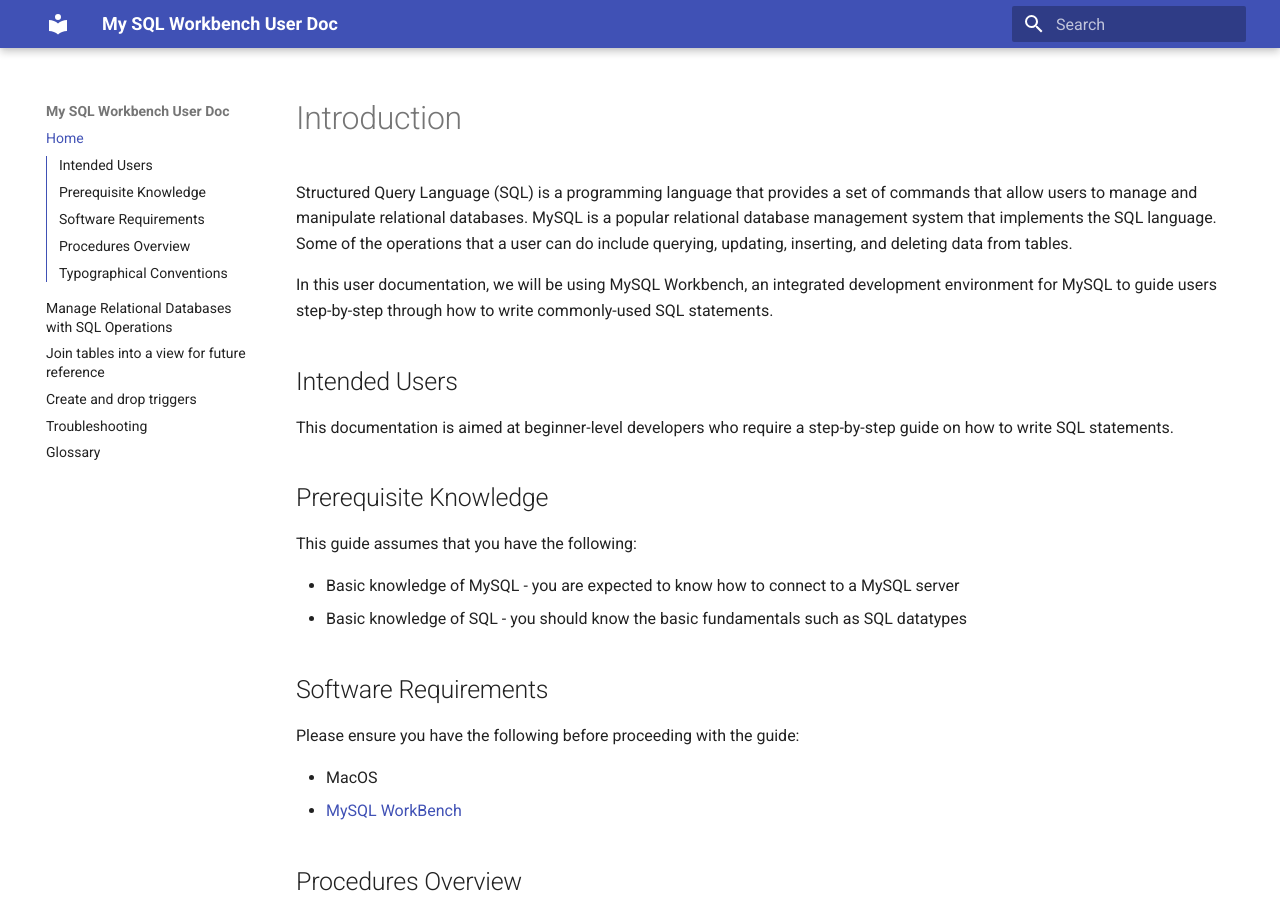
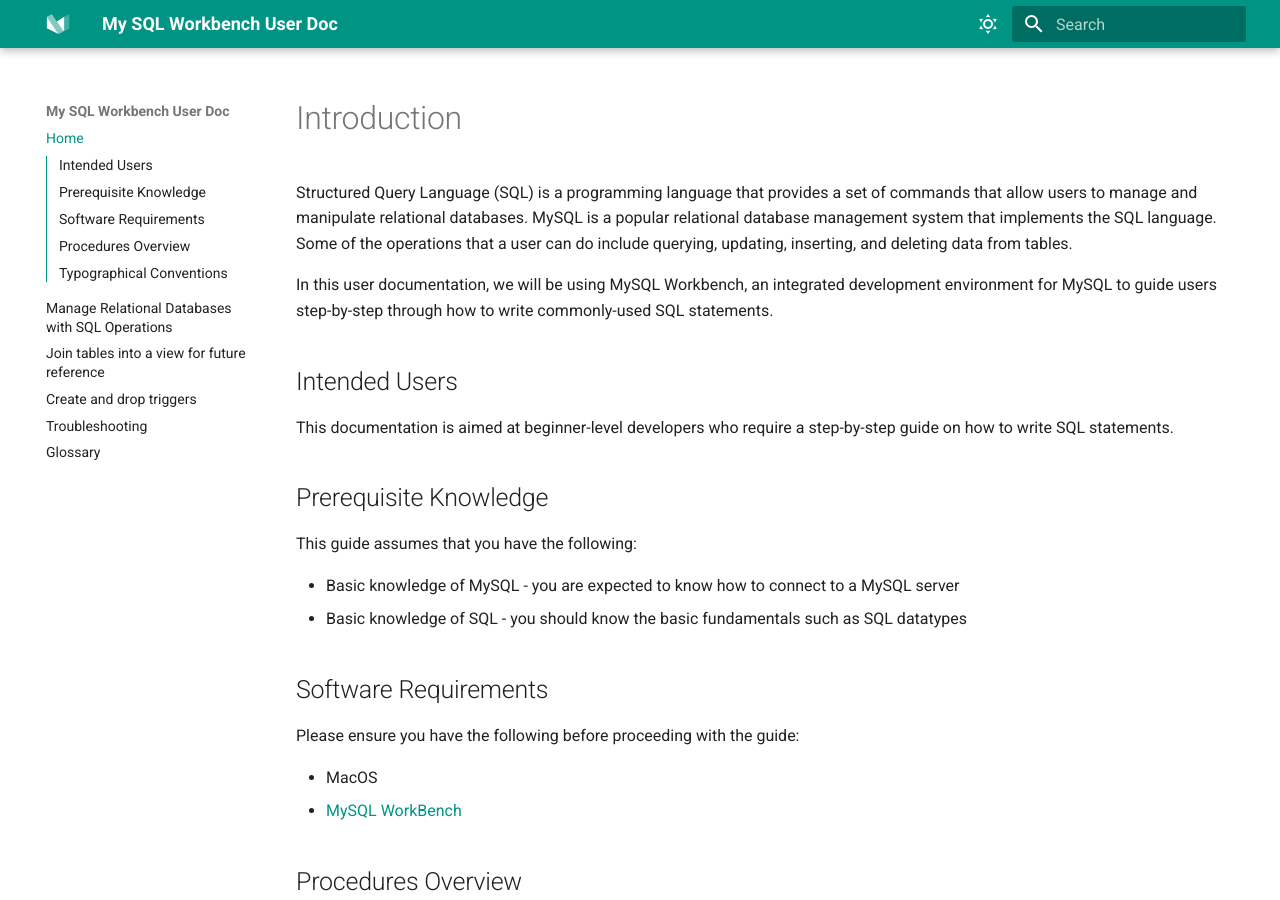
Before and after one commit to izcheung/mySQLWorkBenchUserDoc, an MkDocs documentation site: the page built from docs/index.md, in a window 1280 px wide and 900 px high. Built offline with MkDocs 1.6.1 and Material for MkDocs 9.7.7, drawn with Linux system fonts in a browser that asks for light colours.

Commit message:
Add light and night styling

```diff
--- a/mkdocs.yml
+++ b/mkdocs.yml
@@ -7,6 +7,33 @@
     - navigation.top
     - toc.integrate
     - content.code.copy
+  language: en
+  font:
+    text: Roboto
+    code: Roboto Mono
+  favicon: assets/favicon.png
+  icon:
+    logo: logo
+
+  palette:
+
+    # Light mode
+    - media: "(prefers-color-scheme: light)"
+      scheme: default
+      primary: teal
+      accent: green
+      toggle:
+        icon: material/weather-sunny
+        name: Switch to dark mode
+
+    # Dark mode
+    - media: "(prefers-color-scheme: dark)"
+      scheme: slate
+      primary: orange
+      accent: orange
+      toggle:
+        icon: material/weather-night
+        name: Switch to light mode
 
 markdown_extensions:
   - pymdownx.highlight:
```
